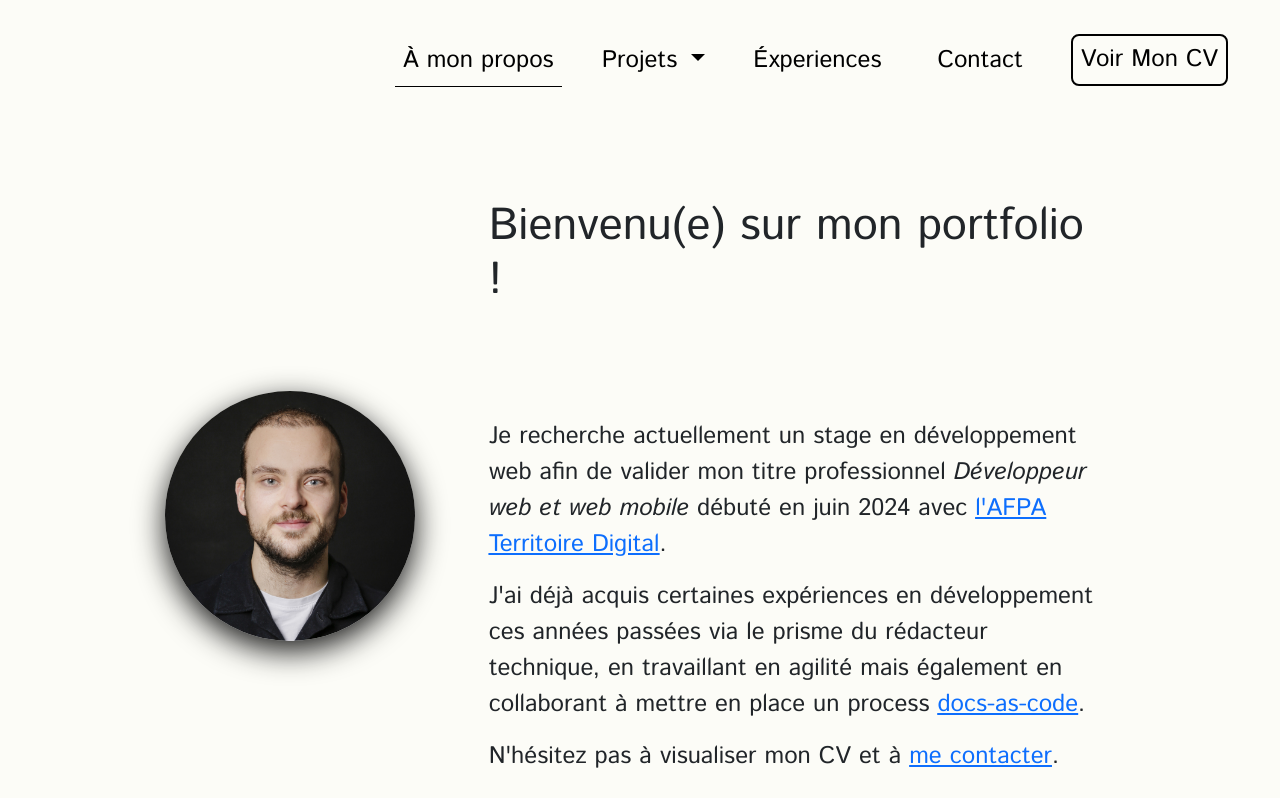
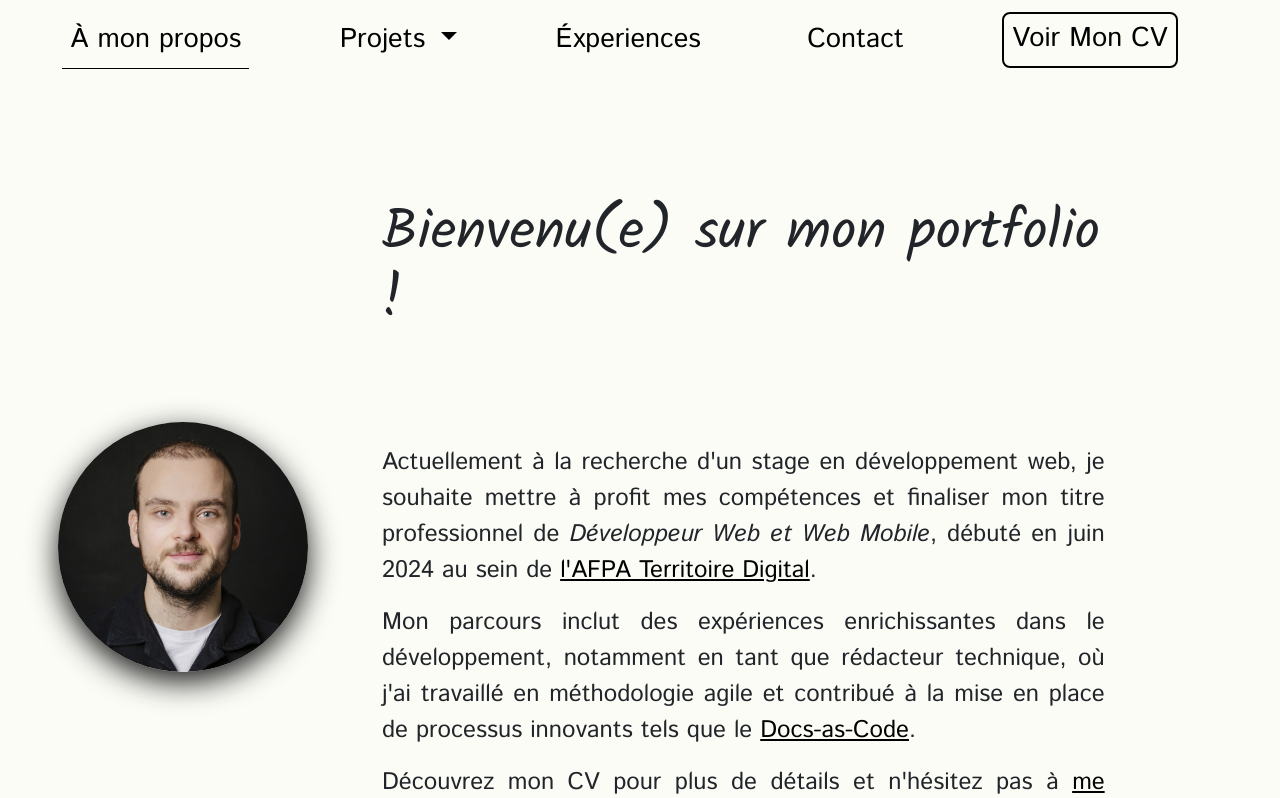
Before and after one commit to VictorDvs/Portfolio, a Vue app: page / in a window 1280 px wide. Shown: the top 798 px of the page. Built offline with nearby package versions, Linux system fonts and the light colour scheme; a web font is replaced by a local one.

Commit message:
update header size, contact text, home links, font size.

```diff
--- a/src/components/HeaderComponent.vue
+++ b/src/components/HeaderComponent.vue
@@ -78,12 +78,23 @@
     align-items: center;
 }
 
+.dropdown-menu{
+  font-family: "Istok Web", sans-serif;
+  border: 1px solid rgba(0, 0, 0, 0.258);
+
+}
+
 #nav {
     background-color: #fcfcf7;
     z-index: 10;
-    height: 120px;
+    height: 80px;
     position: fixed;
     top: 0;
+    width: 100%;
+   }
+
+   .navbar-nav{
+    justify-content: space-evenly;
     width: 100%;
    }
 
@@ -92,7 +103,7 @@
     font-weight: 500;
     font-style: normal;
     color: black;
-    font-size: 1.5em;
+    font-size: 1.7em;
     margin-right: 40px;
     text-decoration: none;
    }
@@ -103,7 +114,7 @@
     font-weight: 500;
     font-style: normal;
     color: black;
-    font-size: 1.5em;
+    font-size: 1.7em;
     margin-right: 40px;
   }
 
--- a/src/views/AboutView.vue
+++ b/src/views/AboutView.vue
@@ -1,37 +1,46 @@
 <template>
 
-<HeaderComponent/>
+    <HeaderComponent />
 
     <main>
         <div class="container-fluid home" id="home">
             <div class="row">
-          <div
-            class="ma-photo col-12 col-lg-4 d-flex justify-content-lg-end align-items-center mb-4 ">
+                <div class="ma-photo col-12 col-lg-3 d-flex justify-content-lg-end align-items-center mb-4 ">
                     <div class="circle-container">
                         <img src="/ma-photo.jpg" class="img-fluid" id="ma-photo" alt="Ma photo">
                     </div>
                 </div>
-          <div class="home-text-intro col-12 col-lg-6 text-start text-column">
+                <div class="home-text-intro col-12 col-lg-7 text-start text-column">
                     <h2 id="text-greetings">Bienvenu(e) sur mon portfolio !</h2>
                     <div id="text-body">
                         <p>
-                Je recherche actuellement un stage en développement web afin de valider mon titre professionnel <em>Développeur web et web mobile</em> débuté en juin 2024 avec <a href="https://territoiredigital.afpa.fr/fr/fair/visiting/1" target="_blank" rel="noopener"><u>l'AFPA Territoire Digital</u></a>. </p>
-                <p>J'ai déjà acquis certaines expériences en développement ces années passées via le prisme du rédacteur technique, en travaillant en agilité mais également en collaborant à mettre en place un process <a href="https://www.writethedocs.org/guide/docs-as-code/" target="_blank" rel="noopener"><u>docs-as-code</u></a>. </p>
+                            Actuellement à la recherche d'un stage en développement web, je souhaite mettre à profit mes
+                            compétences et finaliser mon titre professionnel de <em>Développeur Web et Web Mobile</em>,
+                            débuté en juin 2024 au sein de <a
+                                href="https://territoiredigital.afpa.fr/fr/fair/visiting/1" target="_blank"
+                                rel="noopener">l'AFPA Territoire Digital</a>. </p>
                         <p>
-                N'hésitez pas à visualiser mon CV et à <router-link :to="'/contact'" class="me-contacter">me contacter</router-link>.
+                                Mon parcours inclut des expériences enrichissantes dans le développement, notamment en tant que rédacteur technique, où j'ai travaillé en méthodologie agile et contribué à la mise en place de processus innovants tels que le <a href="https://www.writethedocs.org/guide/docs-as-code/" target="_blank"
+                                rel="noopener">Docs-as-Code</a>.</p>
+                        <p>
+                            Découvrez mon CV pour plus de détails et n'hésitez pas à <router-link :to="'/contact'" class="me-contacter">me contacter</router-link> pour discuter d'une éventuelle collaboration.
                         </p>
                     </div>
                     <p id="sources-perso" class="d-flex">
-              <a target="_blank" href="https://github.com/VictorDvs?tab=repositories" rel="noopener"><i class="bi bi-github"></i></a>
-              <a target="_blank" href="https://www.linkedin.com/in/victor2vos/" rel="noopener"> <i class="bi bi-linkedin"></i></a>
-              <a target="_blank" href="https://www.facebook.com/vittoriodevos" rel="noopener"><i class="bi bi-facebook"></i></a>
+                        <a target="_blank" href="https://github.com/VictorDvs?tab=repositories" rel="noopener"><i
+                                class="bi bi-github"></i></a>
+                        <a target="_blank" href="https://www.linkedin.com/in/victor2vos/" rel="noopener"> <i
+                                class="bi bi-linkedin"></i></a>
+                        <a target="_blank" href="https://www.facebook.com/vittoriodevos" rel="noopener"><i
+                                class="bi bi-facebook"></i></a>
                     </p>
                 </div>
             </div>
             <div class="temoignage-helene d-flex align-items-center flex-column justify-content-center">
                 <h2>Témoignage</h2>
                 <p class="temoignage-content" id="tem-cont"></p>
-            <p class="author"> <img src="icon-helene.jpg" alt="Photo de ma collègue Hélène Le Tutour" class="helene"> Hélène Le Tutour, Rédactrice Technique chez EXFO</p>
+                <p class="author"> <img src="icon-helene.jpg" alt="Photo de ma collègue Hélène Le Tutour"
+                        class="helene"> Hélène Le Tutour, Rédactrice Technique chez EXFO</p>
             </div>
         </div>
     </main>
@@ -71,17 +80,22 @@ import Typed from 'typed.js'; // Importation de Typed.js
 <style lang="scss" scoped>
 @import "@/assets/styles/_mixins.scss";
 
+a {
+    color: black;
+    font-weight: bolder;
+}
+
 .me-contacter {
     font-weight: 500;
 }
 
-.home{
+.home {
     margin: 200px 0;
     background-color: #fcfcf7;
     height: 100vh;
 }
 
-.home-text-intro{
+.home-text-intro {
     margin-left: 50px;
     font-family: "Kalam", cursive;
     font-weight: 300;
@@ -95,33 +109,41 @@ import Typed from 'typed.js'; // Importation de Typed.js
 }
 
 .circle-container {
-    position: relative; /* Nécessaire pour que l'ombre soit bien positionnée */
+    position: relative;
+    /* Nécessaire pour que l'ombre soit bien positionnée */
     @include displayFlex;
-    width: 250px; /* Ajuste la taille du cercle selon ton besoin */
-    height: 250px; /* Ajuste la taille du cercle selon ton besoin */
-    border-radius: 50%; /* Rend le conteneur circulaire */
-    overflow: hidden; /* Coupe l'image qui dépasse */
-    box-shadow: 0 10px 30px rgba(0, 0, 0, 0.9); /* Ombre portée */
+    width: 250px;
+    /* Ajuste la taille du cercle selon ton besoin */
+    height: 250px;
+    /* Ajuste la taille du cercle selon ton besoin */
+    border-radius: 50%;
+    /* Rend le conteneur circulaire */
+    overflow: hidden;
+    /* Coupe l'image qui dépasse */
+    box-shadow: 0 10px 30px rgba(0, 0, 0, 0.9);
+    /* Ombre portée */
     padding-top: 100px;
 }
-.circle-container img{
+
+.circle-container img {
     max-width: 100%;
 }
 
- #text-greetings{
-font-size: 2.8em;
-font-family: "Istok Web", sans-serif;
+#text-greetings {
+    font-size: 3.5em;
+    font-family: "Kalam", cursive;
     font-weight: 400;
     font-style: normal;
 }
 
-#text-body{
+#text-body {
     font-family: "Istok Web", sans-serif;
     font-weight: 300;
     font-style: normal;
+    text-align: justify;
 }
 
-.temoignage-helene{
+.temoignage-helene {
     margin-top: 100px;
 }
 
@@ -134,7 +156,7 @@ font-family: "Istok Web", sans-serif;
     text-align: center;
 }
 
-.author{
+.author {
     @include displayFlex;
     padding: 30px;
     font-family: "Istok Web", sans-serif;
@@ -142,7 +164,7 @@ font-family: "Istok Web", sans-serif;
     font-style: normal;
 }
 
-.helene{
+.helene {
     width: 50px;
     height: 50px;
     border-radius: 50%;
@@ -158,36 +180,36 @@ font-family: "Istok Web", sans-serif;
 }
 
 
-@media (max-width: 1078px){
-    #text-greetings{
+@media (max-width: 1078px) {
+    #text-greetings {
         margin-bottom: 60px;
         text-align: center;
     }
 }
 
- #text-intro{
+#text-intro {
     font-size: 2.5em;
     font-weight: 100;
 }
 
-#sources-perso{
+#sources-perso {
     height: 50px;
     display: flex;
     align-items: center;
     justify-content: start;
 }
 
-.bi{
+.bi {
     margin: 10px;
     cursor: pointer;
     color: black;
 }
 
-.bi:hover{
+.bi:hover {
     color: black;
 }
 
-.btn-primary{
+.btn-primary {
     background-color: black;
     color: black;
     border: none;
@@ -196,19 +218,21 @@ font-family: "Istok Web", sans-serif;
 }
 
 
-.btn-primary:hover{
+.btn-primary:hover {
     background-color: rgb(0, 0, 0);
     border: none;
     /* color: #ebe6e0; */
 
 }
 
-#consult-cv:hover{
+#consult-cv:hover {
     color: #ebe6e0;
 }
 
-@media (max-width: 775px){
-    .btn-primary, .btn-secondary{
+@media (max-width: 775px) {
+
+    .btn-primary,
+    .btn-secondary {
         margin: 0 auto;
 
     }
@@ -218,6 +242,7 @@ font-family: "Istok Web", sans-serif;
     #sources-perso {
         justify-content: center;
     }
+
     #text-body {
         text-align: center;
     }
@@ -239,6 +264,4 @@ font-family: "Istok Web", sans-serif;
         margin-top: 110px;
     }
 }
-
-
 </style>
--- a/src/views/ContactView.vue
+++ b/src/views/ContactView.vue
@@ -4,17 +4,17 @@
 
         <div class="row">
             <div class="col-sm-12 col-12 align-items-center d-flex justify-content-center flex-column">
-                <h3 id="invit">Je serai ravi d'échanger avec vous ! Que vous ayez des questions, des projets en tête, ou simplement une envie de discuter, n'hésitez pas à m'écrire. <br> Vous pouvez compter sur une réponse rapide pour que nous puissions avancer ensemble. <br>À bientôt ! </h3>
+                <h3 id="invit">Je serai ravi d'échanger avec vous ! Que vous ayez des questions, des projets en tête, ou simplement une envie de discuter, n'hésitez pas à m'écrire. <br> Vous pouvez compter sur une réponse rapide pour que nous puissions avancer ensemble. </h3>
 
              <!-- modify this form HTML and place wherever you want your form -->
                 <form id="form" action="https://formspree.io/f/mpwaeeld" method="POST">
 
-                    <label for="email">Adresse mail :</label>
+                    <label for="email" class="mb-2">Adresse mail :</label>
                     <input type="email" name="email" class="form-control mb-3" placeholder="Votre email" required>
 
 
-                    <label for="message">Message :</label>
-                    <textarea name="message" class="form-control mb-3" rows="4"
+                    <label for="message" class="mb-2">Message :</label>
+                    <textarea name="message" class="form-control mb-3" rows="5"
                         placeholder="Votre message..." required></textarea>
 
                     <button type="submit">Envoyez votre message</button>
@@ -42,10 +42,10 @@ export default {
 
 #invit{
     font-family: "Kalam", cursive;
-    font-weight: 300;
-    // font-size: 1.4em;
-    width: 60%;
-    text-align: justify;
+    font-weight: 400;
+    font-size: 2em;
+    width: 50%;
+    text-align: left;
 
     @media (max-width: 576px) {
         text-align: center;
@@ -123,10 +123,6 @@ export default {
         /* Réduire le padding sur petits écrans */
     }
 
-    #contact form {
-        padding: 0;
-        /* Réduire le padding sur petits écrans */
-    }
 
     #contact form label {
         margin: 5px;
```
Lines whose indentation alone changed are shown as unchanged.
